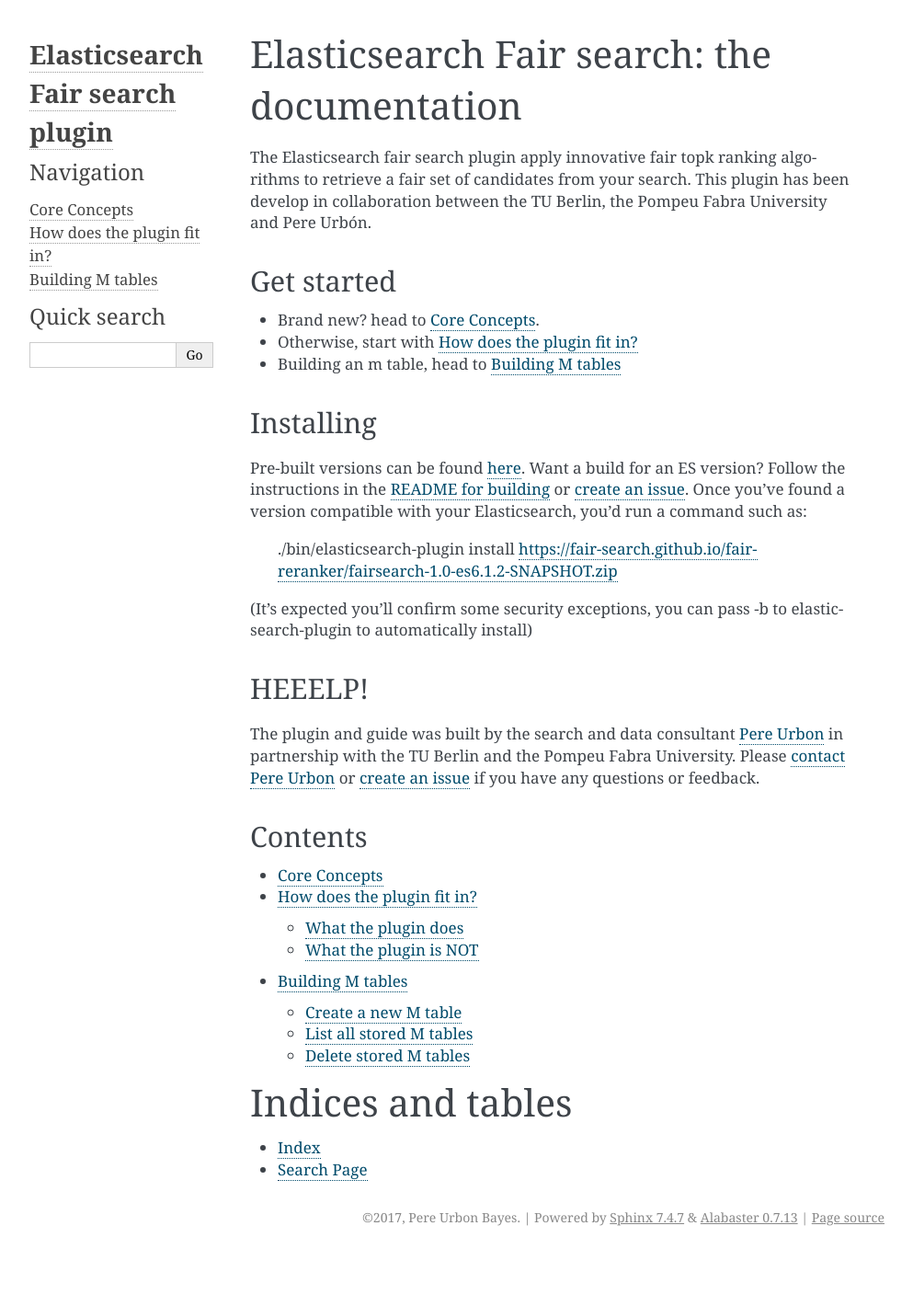
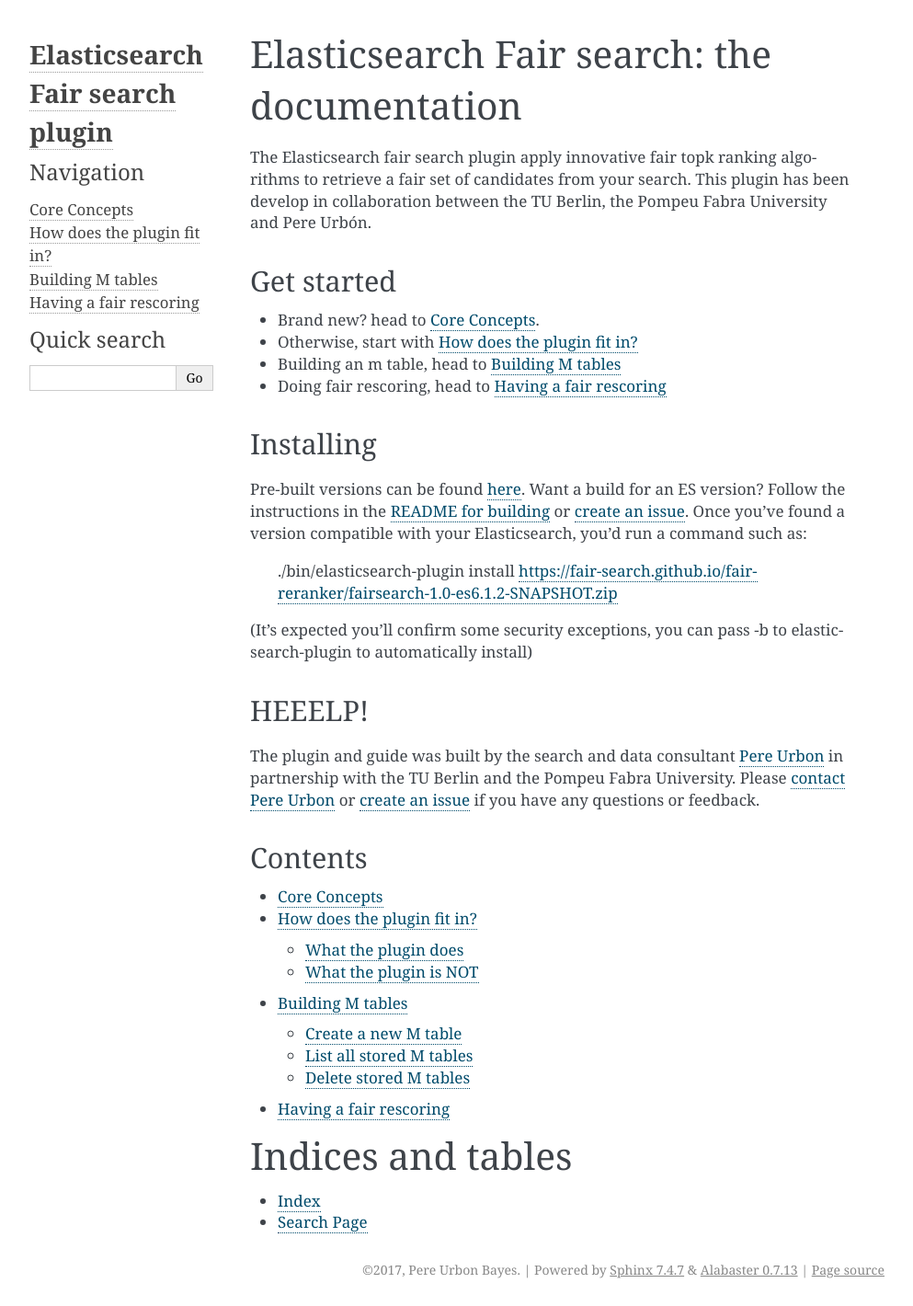
Before and after one commit to fair-search/fairsearch-fair-for-elasticsearch, a Sphinx documentation site: the page built from docs/index.rst, in a window 1280 px wide. Shown: the whole page at 92% size, without its empty margins (148-1141 px from the left). Built offline with Sphinx 7.4.7, drawn with Linux system fonts in a browser that asks for light colours; pages that are not in the unit, such as notebooks, are missing from menus; before the commit the page ends 1363 px from its top, so only the background shows below that.

Commit message:
add a fair rescoring page

```diff
--- /dev/null
+++ b/docs/doing_a_fair_rescoring.rst
@@ -0,0 +1,4 @@
+Having a fair rescoring
+*******************************
+
+You got to the end of the documentation, now is time to finally run a fair top-k rescoring.
--- a/docs/index.rst
+++ b/docs/index.rst
@@ -14,7 +14,7 @@ Get started
 - Brand new? head to :doc:`core-concepts`.
 - Otherwise, start with :doc:`fits-in`
 - Building an m table, head to :doc:`building_the_mtable`
-
+- Doing fair rescoring, head to :doc:`doing_a_fair_rescoring`
 
 Installing
 -----------
@@ -44,6 +44,7 @@ Contents
    core-concepts
    fits-in
    building_the_mtable
+   doing_a_fair_rescoring
    :caption: Contents:
 
 
```
